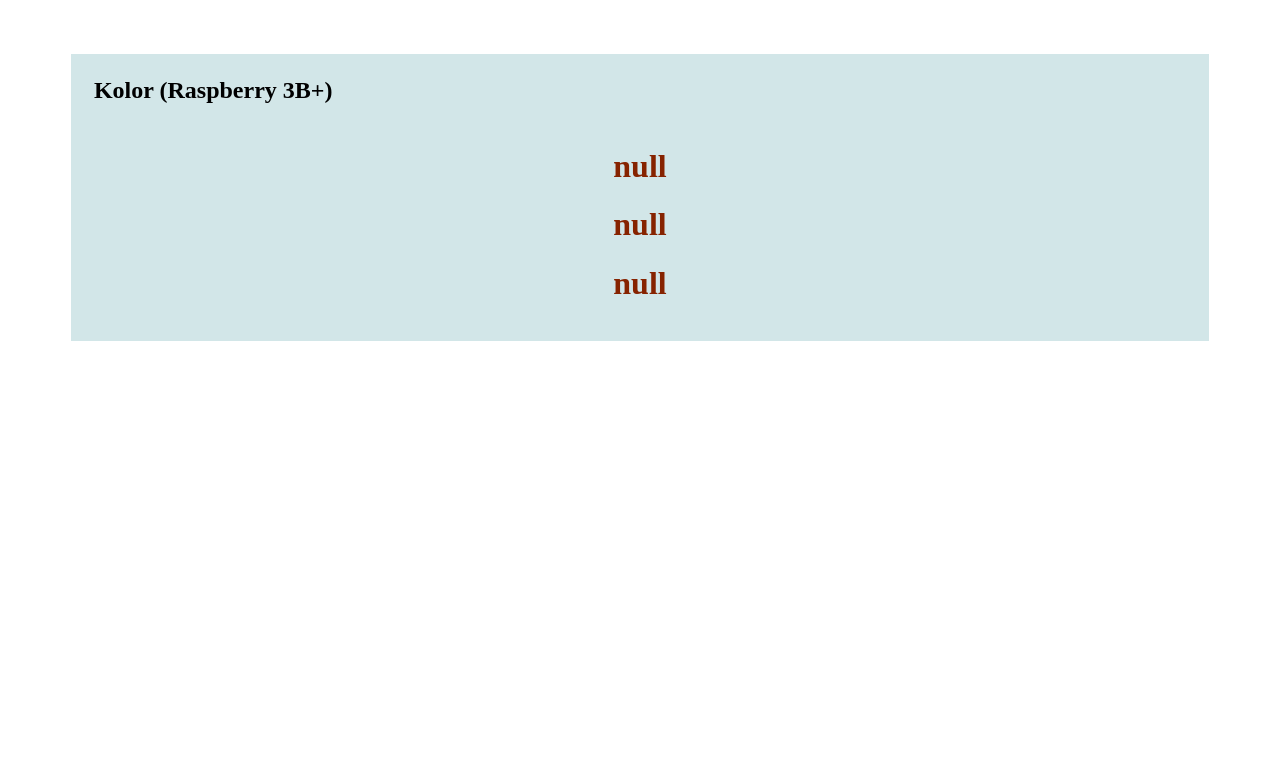
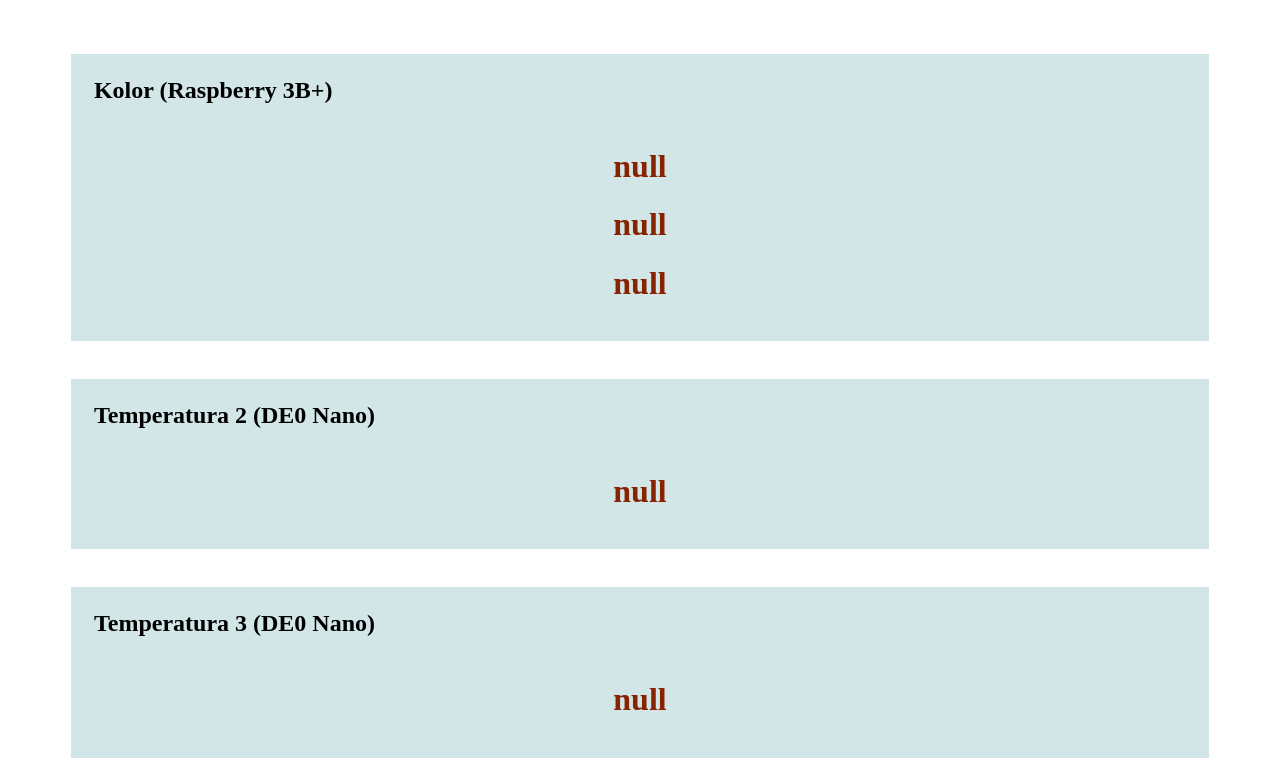
Before and after one commit to s176012/ProjektBadawczy, a plain HTML site: page de10_webserver/www/index.html in a window 1280 px wide. Shown: the part 726-1492 px from the top of the page. Before the commit the page ends 1075 px from the top, so only its background shows below. Drawn offline with Linux system fonts and the light colour scheme; no server answers.

Commit message:
Add 2 temps

```diff
--- a/de10_webserver/www/index.html
+++ b/de10_webserver/www/index.html
@@ -37,6 +37,20 @@
             <h1 id="color-R" style="text-align: center; color:#862300">null</h1>
             <h1 id="color-G" style="text-align: center; color:#862300">null</h1>
             <h1 id="color-B" style="text-align: center; color:#862300">null</h1>
+            <br>
+        </div>
+        <br>
+        <div style="background-color:#D2E6E8; margin-left:
+            5%;margin-right: 5%;">
+            <h2 style="text-align: left; padding: 2%;">Temperatura 2 (DE0 Nano)</h2>
+            <h1 id="temperature2" style="text-align: center;color:#862300">null</h1>
+            <br>
+        </div>
+        <br>
+        <div style="background-color:#D2E6E8; margin-left:
+            5%;margin-right: 5%;">
+            <h2 style="text-align: left; padding: 2%;">Temperatura 3 (DE0 Nano)</h2>
+            <h1 id="temperature3" style="text-align: center;color:#862300">null</h1>
             <br>
         </div>
         <script>
```
